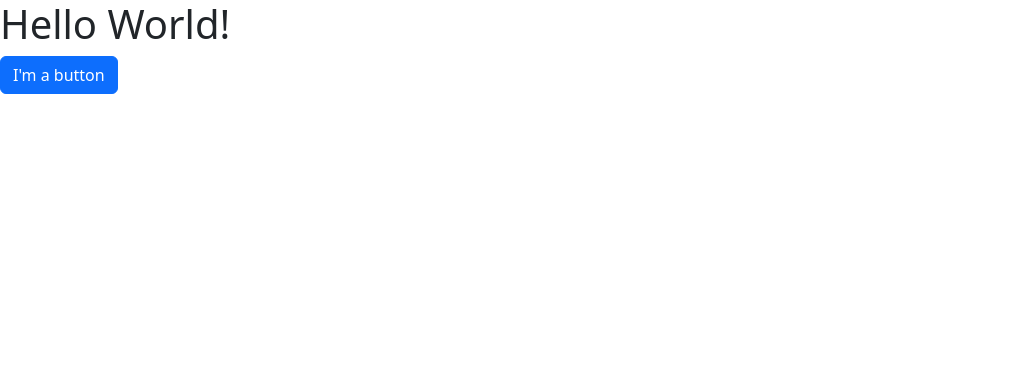
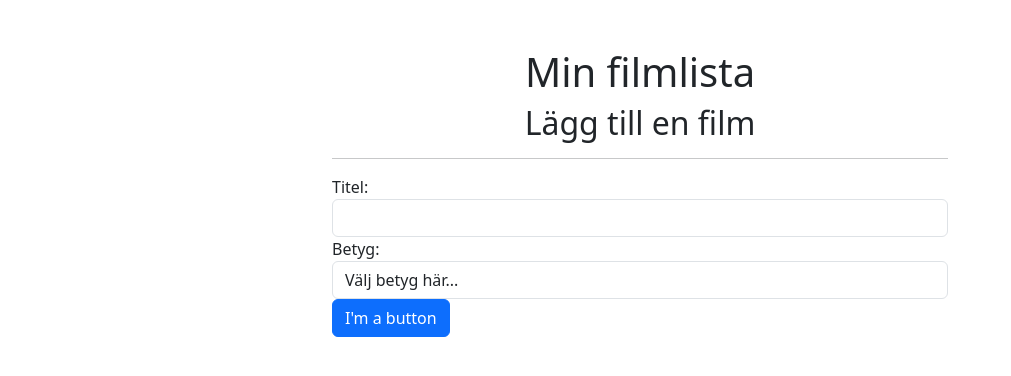
Before and after one commit to inessuhonjic/inl-6, a Next.js app in the folder inl-6/: page / in a window 1280 px wide. Shown: the top 376 px of the page, without its empty margins (0-1011 px from the left). Built offline with nearby package versions, Linux system fonts and the light colour scheme.

Commit message:
input fält

```diff
--- a/inl-6/src/app/components/addMovieForm.jsx
+++ b/inl-6/src/app/components/addMovieForm.jsx
@@ -1,9 +1,27 @@
 "use client";
 
-const Button = ({ text, onClick }) => {
+function Form () {
   return (
-    <button>
+    <div className="">
+    <form>
+        <fieldset>
+            <label for="title-field">Titel:</label>
+            <input type="text" id="title-field" class="form-control" />
 
-    </button>
+            <label for="rating-field">Betyg:</label>
+
+            <select type="text" id="rating-field" class="form-control">
+                <option value="0">Välj betyg här...</option>
+                <option value="1">1</option>
+                <option value="2">2</option>
+                <option value="3">3</option>
+                <option value="4">4</option>
+                <option value="5">5</option>
+            </select>
+        </fieldset>
+    </form>
+    </div>
   );
 };
+
+export default Form;
--- a/inl-6/src/app/page.js
+++ b/inl-6/src/app/page.js
@@ -1,4 +1,5 @@
 import 'bootstrap/dist/css/bootstrap.css';
+import Form from  './components/addMovieForm'
 
 function MyButton() {
   return (
@@ -8,8 +9,11 @@ function MyButton() {
 
 export default function Home() {
   return (
-    <div>
-      <h1>Hello World!</h1>
+    <div className="container mt-5 w-50">
+      <h1 className="text-center">Min filmlista</h1>
+      <h2 className="text-center">Lägg till en film</h2>
+      <hr></hr>
+      <Form />
       <MyButton />
     </div>
 
```
